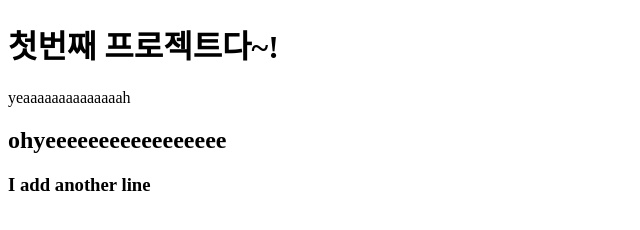
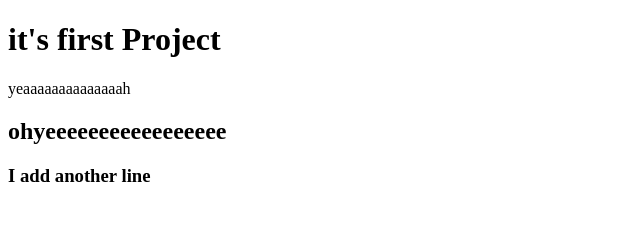
Before and after one commit to welldoneTshirt/First-PJT, a plain HTML site: page index.html in a window 1280 px wide. Shown: the whole page, without its empty margins (0-640 px from the left). Drawn offline with Linux system fonts and the light colour scheme.

Commit message:
third commit

```diff
--- a/index.html
+++ b/index.html
@@ -8,7 +8,7 @@
 </head>
 
 <body>
-    <h1>첫번째 프로젝트다~!</h1>
+    <h1>it's first Project</h1>
     <p>yeaaaaaaaaaaaaaah</p>
     <h2>
         ohyeeeeeeeeeeeeeeeee
```
